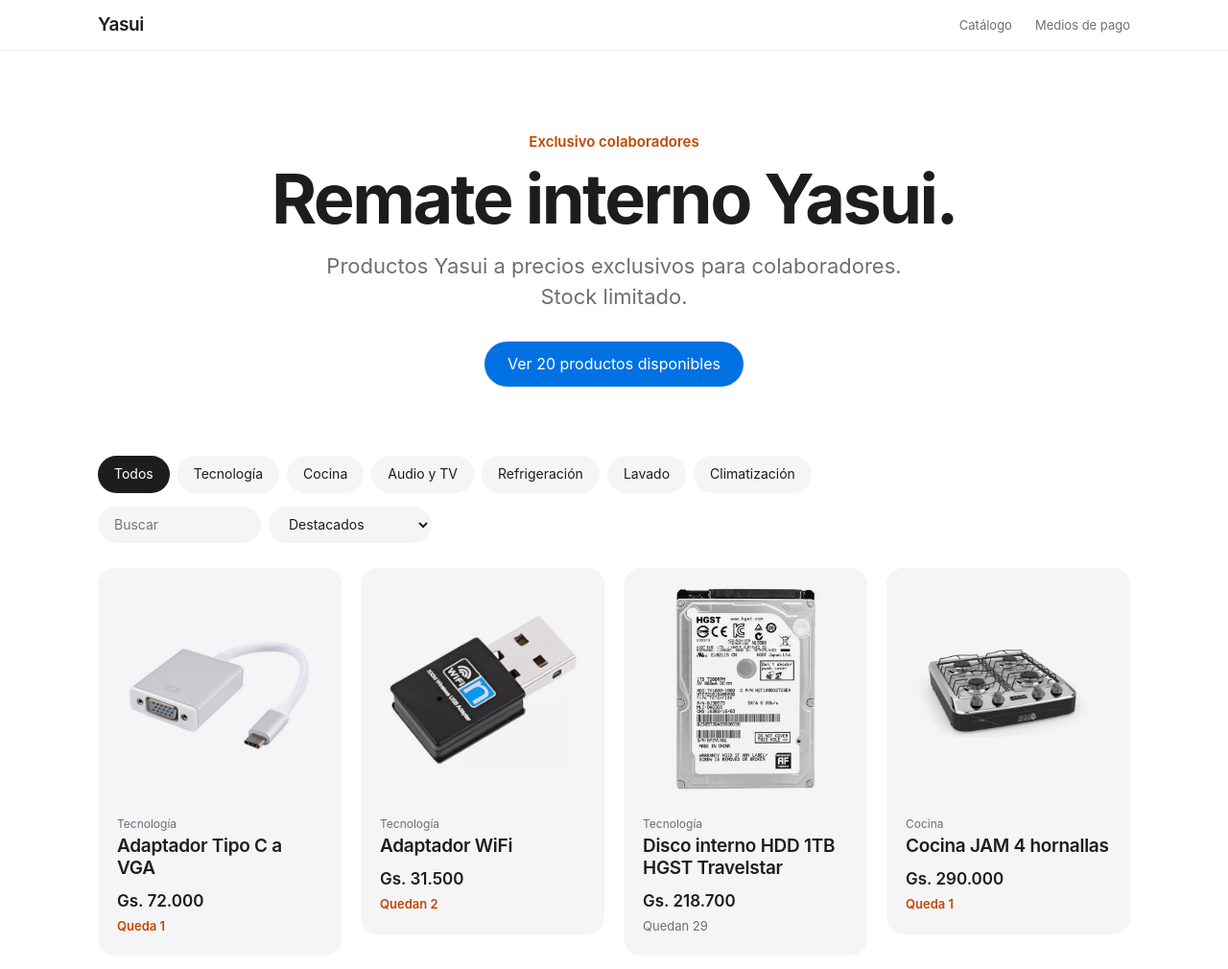
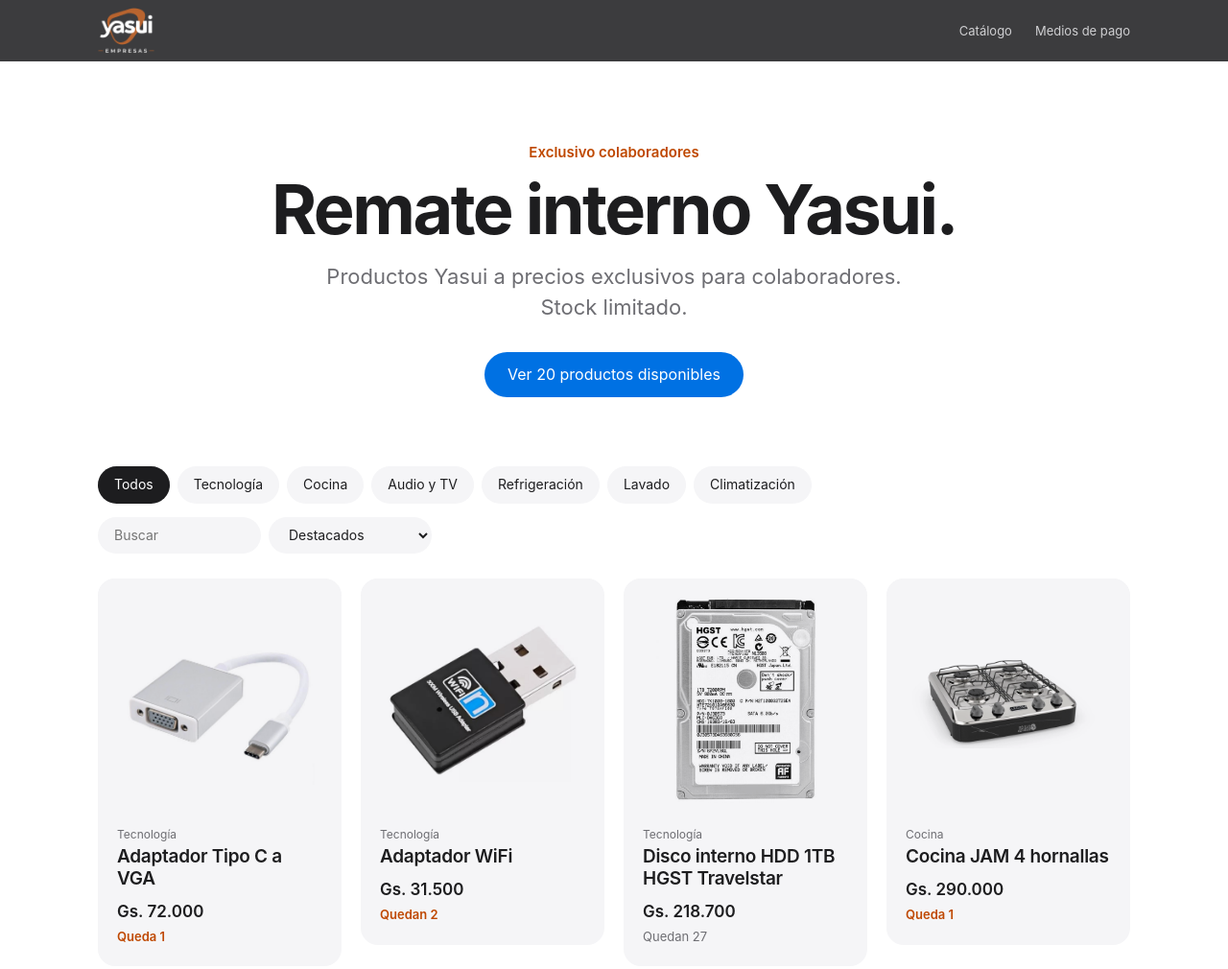
Before and after one commit to onnixreporte/jasui-remate, an Astro site: page / in a window 1280 px wide. Shown: the top 1010 px of the page at 96% size. Built offline with nearby package versions, Linux system fonts and the light colour scheme; Astro itself is replaced by a stand-in of ours.

Commit message:
Add Yasui logo with dark nav, update HDD stock to 27
Co-Authored-By: Claude <noreply@anthropic.com>

```diff
--- a/src/data/stock.csv
+++ b/src/data/stock.csv
@@ -1,7 +1,7 @@
 sku,nombre,categoria,descripcion,precio,precio_anterior,stock,foto
 IT1,Adaptador Tipo C a VGA,Tecnología,,72000,,1,productos/it1.jpg
 IT2,Adaptador WiFi,Tecnología,,31500,,2,productos/it2.jpg
-IT3,Disco interno HDD 1TB HGST Travelstar,Tecnología,Modelo 7K1000.,218700,,29,productos/it3.jpg
+IT3,Disco interno HDD 1TB HGST Travelstar,Tecnología,Modelo 7K1000.,218700,,27,productos/it3.jpg
 IT4,Cocina JAM 4 hornallas,Cocina,,290000,,1,productos/it4.jpg
 IT5,Parlante Tokyo Extreme Party Karaoke 2500,Audio y TV,,550000,,1,productos/it5.png
 IT6,Cocina a gas Tokyo Euro 4H,Cocina,"Frente inox, top control, encendido, luz y parrilla aut.",1278601,,5,productos/it6.jpg
--- a/src/styles/global.css
+++ b/src/styles/global.css
@@ -11,7 +11,7 @@
 }
 
 * { box-sizing: border-box; margin: 0; }
-html { scroll-behavior: smooth; scroll-padding-top: 64px; }
+html { scroll-behavior: smooth; scroll-padding-top: 76px; }
 body {
   font-family: -apple-system, BlinkMacSystemFont, 'SF Pro Display', 'SF Pro Text', 'Helvetica Neue', Inter, Arial, sans-serif;
   background: var(--bg);
@@ -28,16 +28,17 @@ ul { list-style: none; padding: 0; }
 /* Nav */
 .nav {
   position: sticky; top: 0; z-index: 10;
-  background: rgba(255, 255, 255, .72);
+  /* Oscuro: el logo tiene letras blancas */
+  background: rgba(29, 29, 31, .86);
   backdrop-filter: saturate(180%) blur(20px);
   -webkit-backdrop-filter: saturate(180%) blur(20px);
-  border-bottom: 1px solid rgba(0, 0, 0, .08);
+  color: #f5f5f7;
 }
-.nav-in { height: 52px; display: flex; align-items: center; justify-content: space-between; }
+.nav-in { height: 64px; display: flex; align-items: center; justify-content: space-between; }
 .brand { font-weight: 600; font-size: 19px; letter-spacing: -.02em; display: flex; align-items: center; }
-.brand img { height: 26px; width: auto; display: block; }
-.nav nav { display: flex; gap: 24px; font-size: 13px; color: var(--muted); }
-.nav nav a:hover { color: var(--text); }
+.brand img { height: 48px; width: auto; display: block; }
+.nav nav { display: flex; gap: 24px; font-size: 13px; color: rgba(245, 245, 247, .8); }
+.nav nav a:hover { color: #fff; }
 
 /* Hero */
 .hero { text-align: center; padding-top: 84px; padding-bottom: 72px; }
```
Also changed, not shown: public/logo.png (added).
